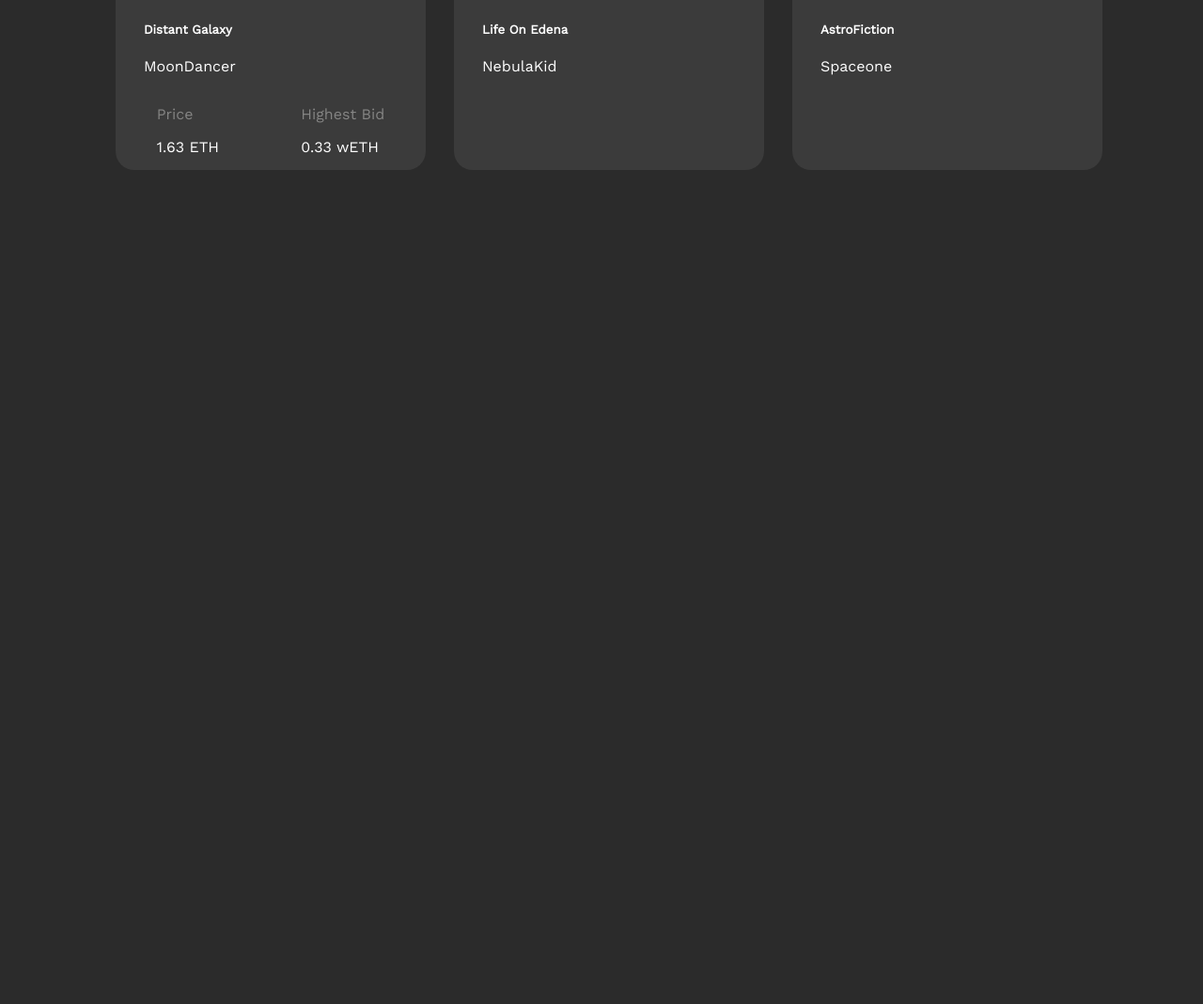
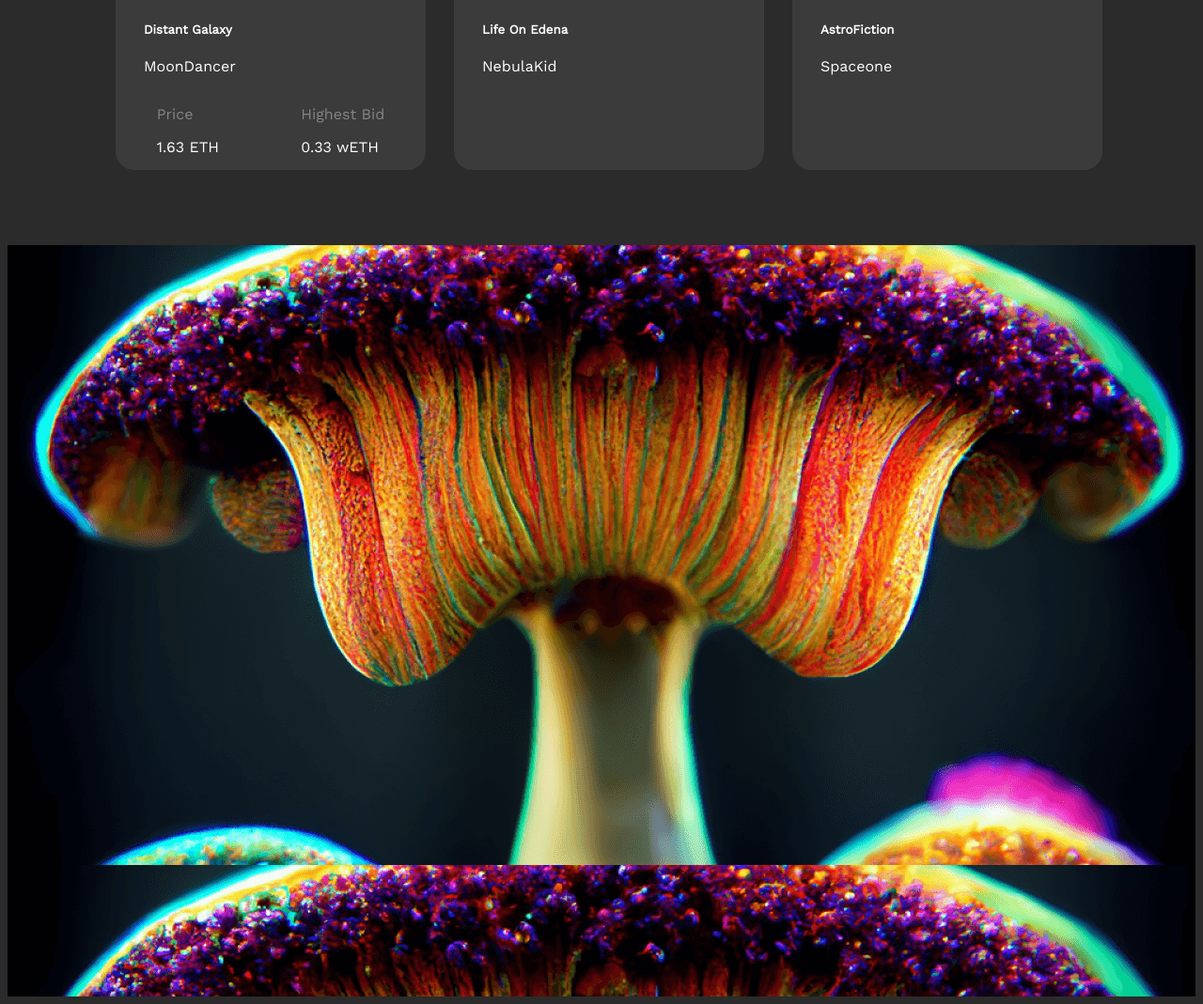
Before and after one commit to SergeyShcerbakov/NFT-market, a website: page src/index.html in a window 1280 px wide. Shown: the part 3837-4906 px from the top of the page at 94% size. Before the commit the page ends 4098 px from the top, so only its background shows below. Drawn offline with nearby package versions, Linux system fonts and the light colour scheme; files that its build step writes are made by us from their sources.

Commit message:
add section

```diff
--- a/src/index.html
+++ b/src/index.html
@@ -15,6 +15,7 @@
       @@include('partails/creators.html')
       @@include('partails/categories.html')
       @@include('partails/discover.html')
+      @@include('partails/magic.html')
     </main>
   </body>
 </html>
--- /dev/null
+++ b/src/partails/magic.html
@@ -0,0 +1,5 @@
+<section class="magic">
+    <div class="container">
+
+    </div>
+</section>
--- /dev/null
+++ b/src/scss/_magic.scss
@@ -0,0 +1,4 @@
+.magic {
+    background-image: url('../img/picture/magic-highlight-min.png');
+    height: 800px;
+}
--- a/src/scss/style.scss
+++ b/src/scss/style.scss
@@ -8,3 +8,4 @@
 @import "creators";
 @import "categories";
 @import "discover";
+@import "magic";
```
Also changed, not shown: src/css/style.css, src/img/picture/magic-highlight-min.png (added).
